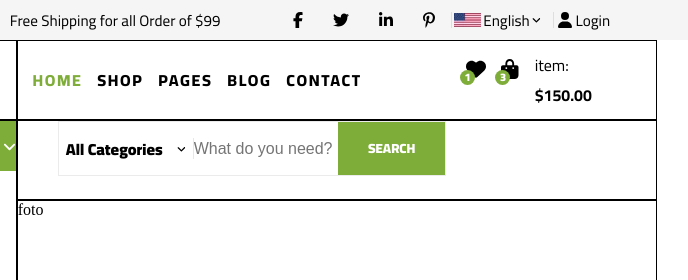
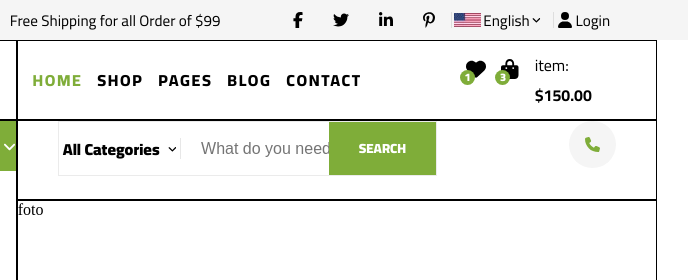
Before and after one commit to LksDS/html-css-Ogani-Template, a plain HTML site: page index.html in a window 1280 px wide. Shown: the top 280 px of the page, 410-1098 px from the left. Drawn offline with Linux system fonts and the light colour scheme.

Commit message:
Search Bar Done

```diff
--- a/home.css
+++ b/home.css
@@ -109,13 +109,16 @@ main>div{
     height: 15px;
 }
 #search-suport-area{
+    padding-right: 40px;
+    display: flex;
+    justify-content: space-between;
     padding-left: 40px;
     grid-row: 2;
     grid-column: 3/4;
 }
 #search{
     height: 55px;
-    width: 65%;
+    width: 68%;
     min-width: 200px;
     border: 1px solid #ebebeb;
 }
@@ -133,6 +136,7 @@ main>div{
     width: 50%;
     font-size: 16px;
     color: #b2b2b2;
+    margin-left: 20px;
 }
 #search > form > button{
     background-color: #7fad39;
@@ -157,6 +161,22 @@ main>div{
 }#search #categories-selector> svg{
     height: 10px;
 }
+#phone-div{
+    display: flex;
+    justify-content: center;
+    align-items: center;
+    height: 60%;
+    aspect-ratio: 1/1;
+    background-color: #f5f5f5;
+    border-radius: 50%;
+
+}
+#phone-div svg{
+    fill: #7fad39;
+    height: 15px;
+}
+
+
 #photo{
     grid-column: 3/4;
     grid-row: 3;
--- a/index.html
+++ b/index.html
@@ -93,10 +93,17 @@
                     </div>
                     <div class="vertical-separator"></div>
                     <input type="text" placeholder="What do you need?">
-                    <button type="submit">SEARCH</button>
+                    <button type="submit" class="pointer">SEARCH</button>
                 </form>
             </div>
-            <div></div>
+            <div>
+                <div id="phone-div">
+                    <svg xmlns="http://www.w3.org/2000/svg" viewBox="0 0 512 512"><!--!Font Awesome Free 6.5.2 by @fontawesome - https://fontawesome.com License - https://fontawesome.com/license/free Copyright 2024 Fonticons, Inc.--><path d="M164.9 24.6c-7.7-18.6-28-28.5-47.4-23.2l-88 24C12.1 30.2 0 46 0 64C0 311.4 200.6 512 448 512c18 0 33.8-12.1 38.6-29.5l24-88c5.3-19.4-4.6-39.7-23.2-47.4l-96-40c-16.3-6.8-35.2-2.1-46.3 11.6L304.7 368C234.3 334.7 177.3 277.7 144 207.3L193.3 167c13.7-11.2 18.4-30 11.6-46.3l-40-96z"/></svg>
+                </div>
+                <div id="contact-info-area">
+
+                </div>
+            </div>
         </div>
         <div id="photo">foto</div>
         <div id="carrossel">carrossel</div>
```
